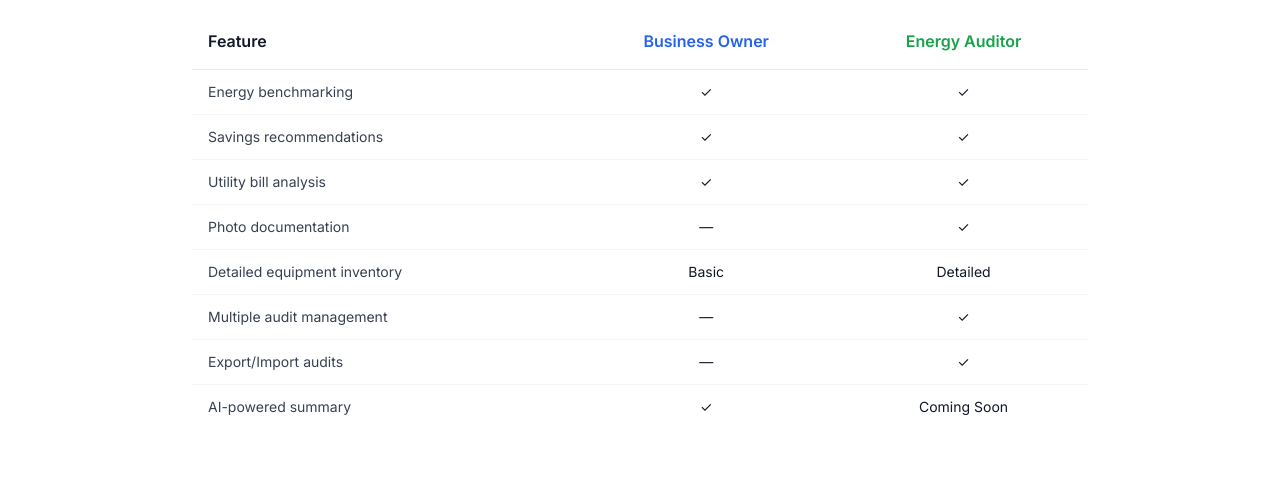
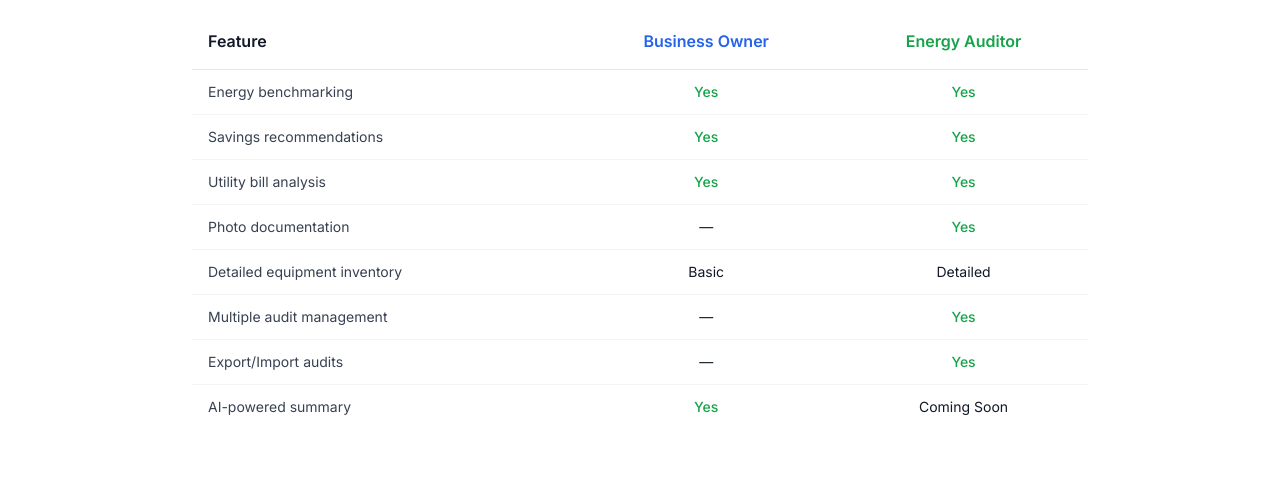
Before and after one commit to SgtApone117/energy-audit-tool, a Next.js app: page / in a window 1280 px wide. Shown: the part 1038-1517 px from the top of the page. Built offline with nearby package versions, Linux system fonts and the light colour scheme.

Commit message:
Updated page.tsx

```diff
--- a/app/(auditor)/layout.tsx
+++ b/app/(auditor)/layout.tsx
@@ -1,5 +1,4 @@
 import type { Metadata } from 'next';
-import { Header, Footer } from '@/components/shared';
 
 export const metadata: Metadata = {
   title: 'Energy Auditor | On-Site Audit Tool',
@@ -11,13 +10,5 @@ export default function AuditorLayout({
 }: {
   children: React.ReactNode;
 }) {
-  return (
-    <div className="min-h-screen flex flex-col bg-gray-50">
-      <Header />
-      <main className="flex-grow">
-        {children}
-      </main>
-      <Footer />
-    </div>
-  );
+  return <>{children}</>;
 }
--- a/app/page.tsx
+++ b/app/page.tsx
@@ -158,23 +158,23 @@ export default function HomePage() {
               <tbody className="text-sm">
                 <tr className="border-b border-gray-100">
                   <td className="py-3 px-4 text-gray-700">Energy benchmarking</td>
-                  <td className="py-3 px-4 text-center">✓</td>
-                  <td className="py-3 px-4 text-center">✓</td>
+                  <td className="py-3 px-4 text-center text-green-600 font-medium">Yes</td>
+                  <td className="py-3 px-4 text-center text-green-600 font-medium">Yes</td>
                 </tr>
                 <tr className="border-b border-gray-100">
                   <td className="py-3 px-4 text-gray-700">Savings recommendations</td>
-                  <td className="py-3 px-4 text-center">✓</td>
-                  <td className="py-3 px-4 text-center">✓</td>
+                  <td className="py-3 px-4 text-center text-green-600 font-medium">Yes</td>
+                  <td className="py-3 px-4 text-center text-green-600 font-medium">Yes</td>
                 </tr>
                 <tr className="border-b border-gray-100">
                   <td className="py-3 px-4 text-gray-700">Utility bill analysis</td>
-                  <td className="py-3 px-4 text-center">✓</td>
-                  <td className="py-3 px-4 text-center">✓</td>
+                  <td className="py-3 px-4 text-center text-green-600 font-medium">Yes</td>
+                  <td className="py-3 px-4 text-center text-green-600 font-medium">Yes</td>
                 </tr>
                 <tr className="border-b border-gray-100">
                   <td className="py-3 px-4 text-gray-700">Photo documentation</td>
                   <td className="py-3 px-4 text-center">—</td>
-                  <td className="py-3 px-4 text-center">✓</td>
+                  <td className="py-3 px-4 text-center text-green-600 font-medium">Yes</td>
                 </tr>
                 <tr className="border-b border-gray-100">
                   <td className="py-3 px-4 text-gray-700">Detailed equipment inventory</td>
@@ -184,16 +184,16 @@ export default function HomePage() {
                 <tr className="border-b border-gray-100">
                   <td className="py-3 px-4 text-gray-700">Multiple audit management</td>
                   <td className="py-3 px-4 text-center">—</td>
-                  <td className="py-3 px-4 text-center">✓</td>
+                  <td className="py-3 px-4 text-center text-green-600 font-medium">Yes</td>
                 </tr>
                 <tr className="border-b border-gray-100">
                   <td className="py-3 px-4 text-gray-700">Export/Import audits</td>
                   <td className="py-3 px-4 text-center">—</td>
-                  <td className="py-3 px-4 text-center">✓</td>
+                  <td className="py-3 px-4 text-center text-green-600 font-medium">Yes</td>
                 </tr>
                 <tr>
                   <td className="py-3 px-4 text-gray-700">AI-powered summary</td>
-                  <td className="py-3 px-4 text-center">✓</td>
+                  <td className="py-3 px-4 text-center text-green-600 font-medium">Yes</td>
                   <td className="py-3 px-4 text-center">Coming Soon</td>
                 </tr>
               </tbody>
--- a/components/auditor/AuditReportPrint.tsx
+++ b/components/auditor/AuditReportPrint.tsx
@@ -122,7 +122,7 @@ export function AuditReportPrint({ audit }: AuditReportPrintProps) {
               ? 'bg-green-100 text-green-800'
               : 'bg-amber-100 text-amber-800'
           }`}>
-            {audit.inspectionType === 'post' ? '✓ Post-Installation Inspection' : '📋 Pre-Installation Inspection'}
+            {audit.inspectionType === 'post' ? 'Post-Installation Inspection' : 'Pre-Installation Inspection'}
           </div>
           <h1 className="text-4xl font-bold text-gray-900 mb-2">Energy Inspection Report</h1>
           <p className="text-xl text-gray-600">{audit.name}</p>
@@ -338,7 +338,7 @@ export function AuditReportPrint({ audit }: AuditReportPrintProps) {
                       <td className={`text-right p-2 ${zone.lampsOutCount > 0 ? 'text-amber-600 font-medium' : ''}`}>
                         {zone.lampsOutCount || 0}
                       </td>
-                      <td className="text-center p-2">{zone.verified ? '✓' : '—'}</td>
+                      <td className="text-center p-2">{zone.verified ? 'Yes' : '—'}</td>
                     </tr>
                   ))}
                   {/* Totals Row */}
@@ -374,7 +374,7 @@ export function AuditReportPrint({ audit }: AuditReportPrintProps) {
               }`}>
                 <strong>Verification Status:</strong>{' '}
                 {lightingStats.isFullyVerified
-                  ? `All ${lightingStats.zones} zones verified ✓`
+                  ? `All ${lightingStats.zones} zones verified`
                   : `${lightingStats.verifiedZones} of ${lightingStats.zones} zones verified`
                 }
               </div>
--- a/components/auditor/LightingInspectionForm.tsx
+++ b/components/auditor/LightingInspectionForm.tsx
@@ -230,7 +230,7 @@ export function LightingInspectionForm({
                 </>
               ) : (
                 <>
-                  <div className="text-2xl font-bold text-green-600">✓</div>
+                  <div className="text-2xl font-bold text-green-600">0</div>
                   <div className="text-xs text-green-700">No Lamps Out</div>
                 </>
               )}
--- a/components/customer/assessment/steps/UtilityBills.tsx
+++ b/components/customer/assessment/steps/UtilityBills.tsx
@@ -125,7 +125,7 @@ export function UtilityBills({
               {filledBillsCount}/12 months entered
             </span>
             <span className="text-xs text-gray-500">
-              {filledBillsCount >= 12 ? '✓ Complete' : filledBillsCount >= 3 ? 'Minimum met' : 'Need at least 3 months'}
+              {filledBillsCount >= 12 ? 'Complete' : filledBillsCount >= 3 ? 'Minimum met' : 'Need at least 3 months'}
             </span>
           </div>
           <div className="h-2 bg-gray-200 rounded-full overflow-hidden">
```
